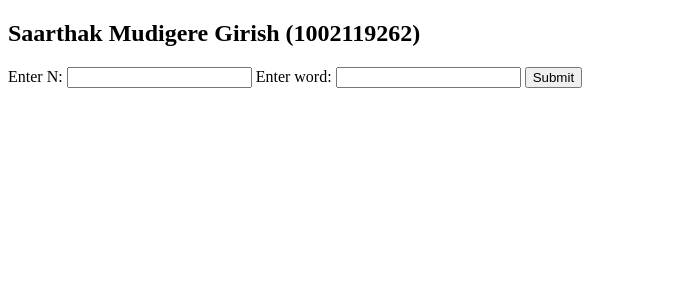
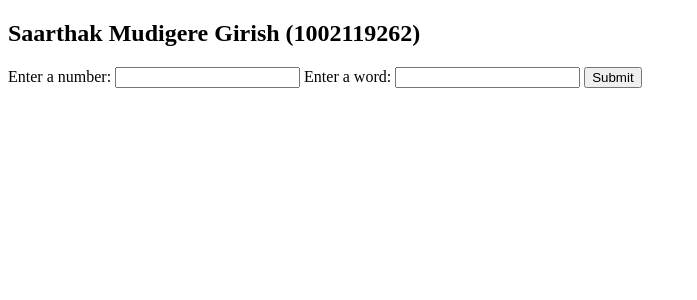
Before and after one commit to mudiger/Assignment5-code-1002119262-SaarthakMudigereGirish, a Flask app: page /page4/ in a window 1280 px wide. Shown: the top 300 px of the page, without its empty margins (0-697 px from the left). Run offline with Flask 3, Linux system fonts and the light colour scheme; parts of the project's set-up code (start-up, migrations or seed data) failed here and were passed over.

Commit message:
Pushing to Cloud

```diff
--- a/templates/1)Page.html
+++ b/templates/1)Page.html
@@ -6,7 +6,7 @@
 
 {% block body %}
     <form method="POST">
-        <label for="n">Enter N:</label>
+        <label for="n">Enter a number:</label>
         <input type="number" id="n" name="n">
         <input type="submit" value="Submit" placeholder="Submit"><br><br>
     </form>
--- a/templates/4)Page.html
+++ b/templates/4)Page.html
@@ -6,9 +6,9 @@
 
 {% block body %}
     <form method="POST">
-        <label for="n">Enter N:</label>
+        <label for="n">Enter a number:</label>
         <input type="number" id="n" name="n">
-        <label for="word">Enter word:</label>
+        <label for="word">Enter a word:</label>
         <input type="text" id="word" name="word">
         <input type="submit" value="Submit" placeholder="Submit"><br><br>
     </form>
```
